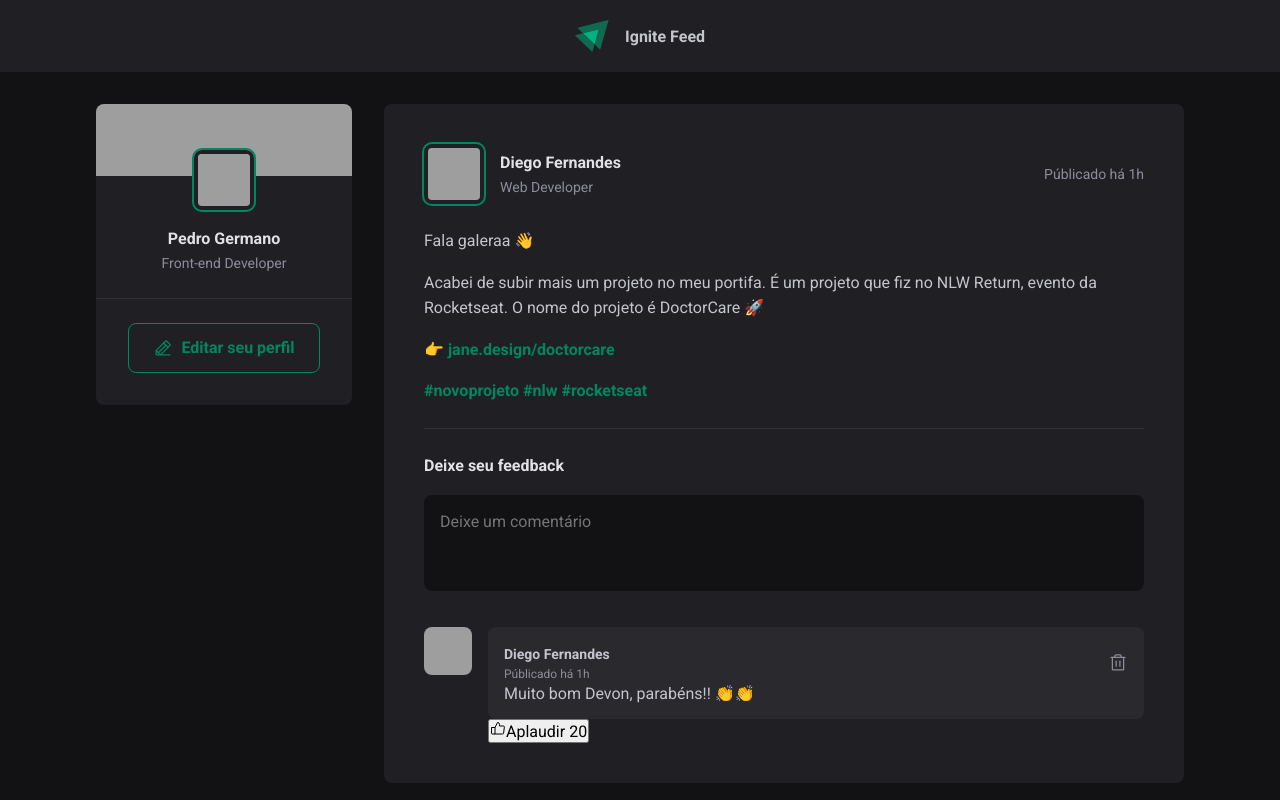
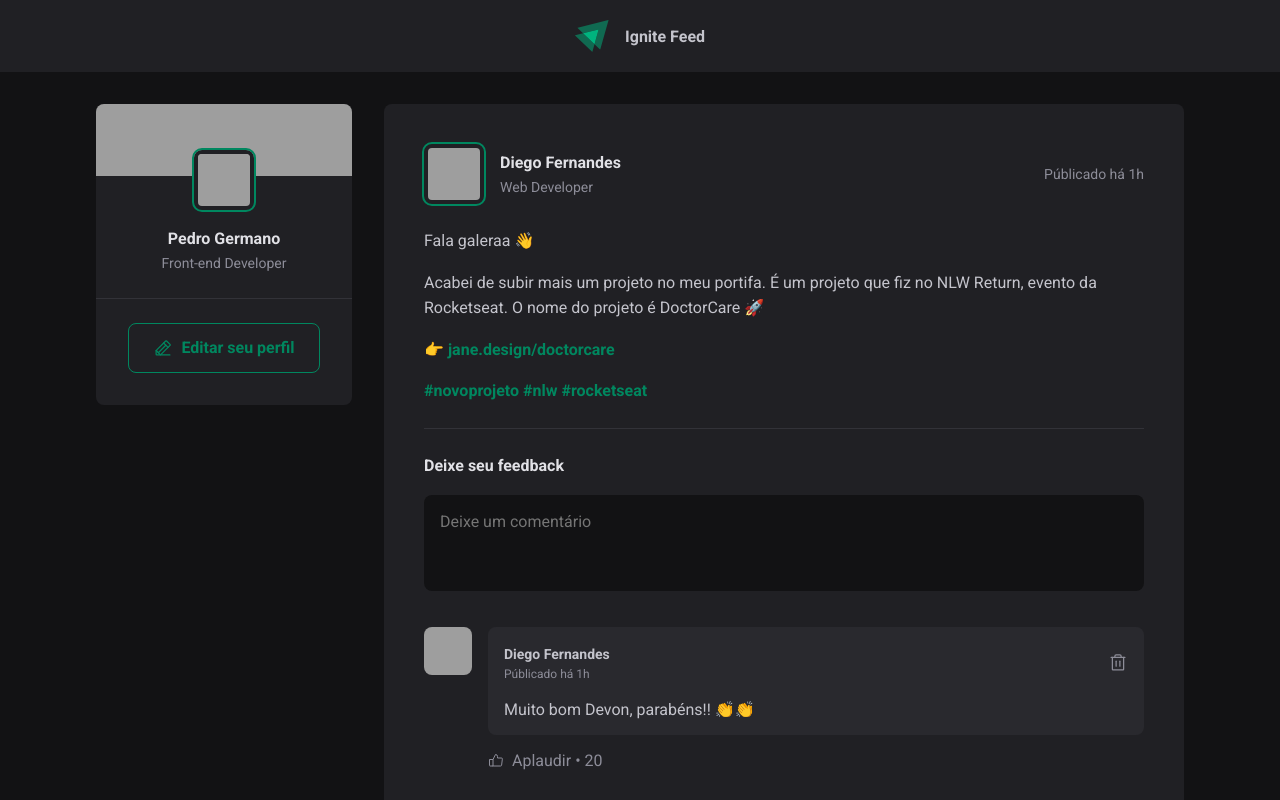
Before and after one commit to pedroGermano/01-fundamentos-reactjs, a React (Vite) app: page / in a window 1280 px wide. Shown: the top 800 px of the page. Built offline with nearby package versions, Linux system fonts and the light colour scheme; grey boxes are pictures that could not be loaded.

Commit message:
feat: before content

```diff
--- a/src/components/Comment.module.css
+++ b/src/components/Comment.module.css
@@ -54,3 +54,34 @@
 .commentContent header button:hover{
   color: var(--red-500);
 }
+
+.commentContent p{
+  margin-top: 1rem;
+  color: var(--gray-300);
+}
+
+.commentBox footer{
+  margin-top: 1rem;
+}
+
+.commentBox footer button{
+  background: transparent;
+  border: 0;
+  color: var(--gray-400);
+  display: flex;
+  align-items: center;
+  cursor: pointer;
+}
+
+.commentBox footer button:hover{
+  color: var(--green-300);
+}
+
+.commentBox footer button svg{
+  margin-right: 0.5rem;
+}
+
+.commentBox footer button span::before{
+  content: "\2022";
+  padding: 0 0.25rem;
+}
```
